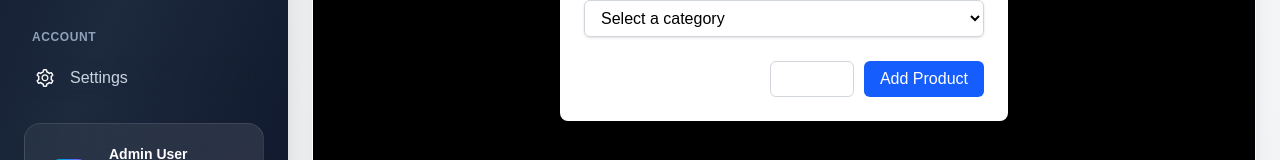
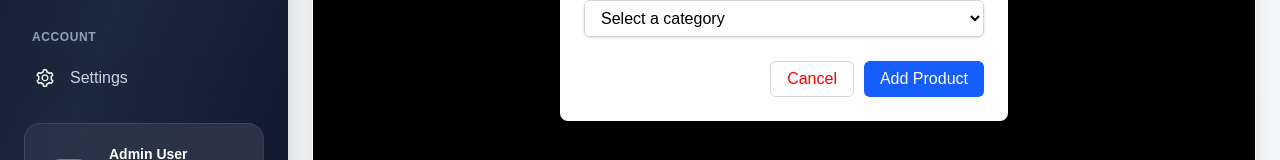
Before and after one commit to AamirMahboob/MERNTASK, a Next.js app: page /product-inventory in a window 1280 px wide. Both pictures are taken after a click on the button "Add Product". Shown: the part 499-659 px from the top of the page. Built offline with nearby package versions, Linux system fonts and the light colour scheme; what @ant-design/nextjs-registry would draw is missing.

Commit message:
cancel btn text

```diff
--- a/app/(main)/product-inventory/page.jsx
+++ b/app/(main)/product-inventory/page.jsx
@@ -155,7 +155,7 @@ const ProductInventoryPage = () => {
             >
               <span
                 style={{
-                  color: "white"
+                  color: "red"
 
                 }}
               >Cancel</span>
```
